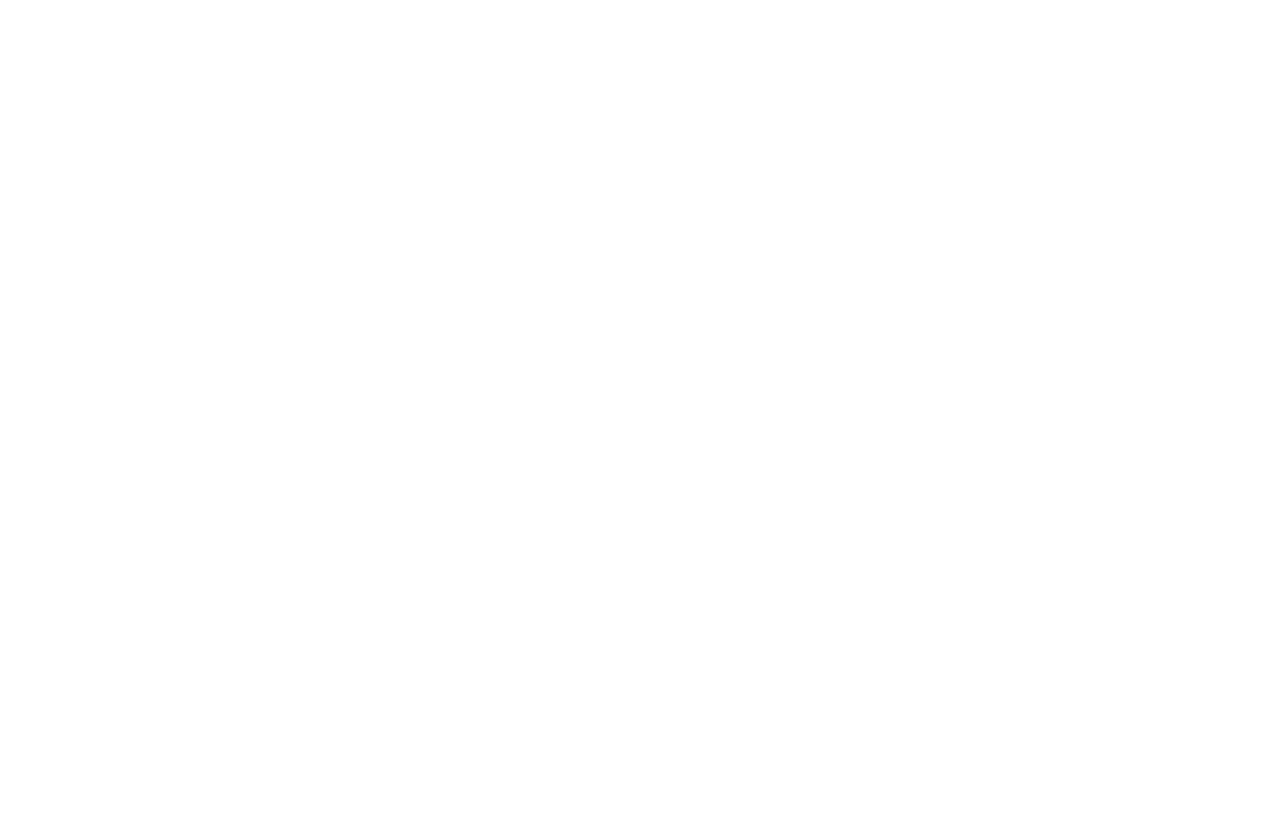
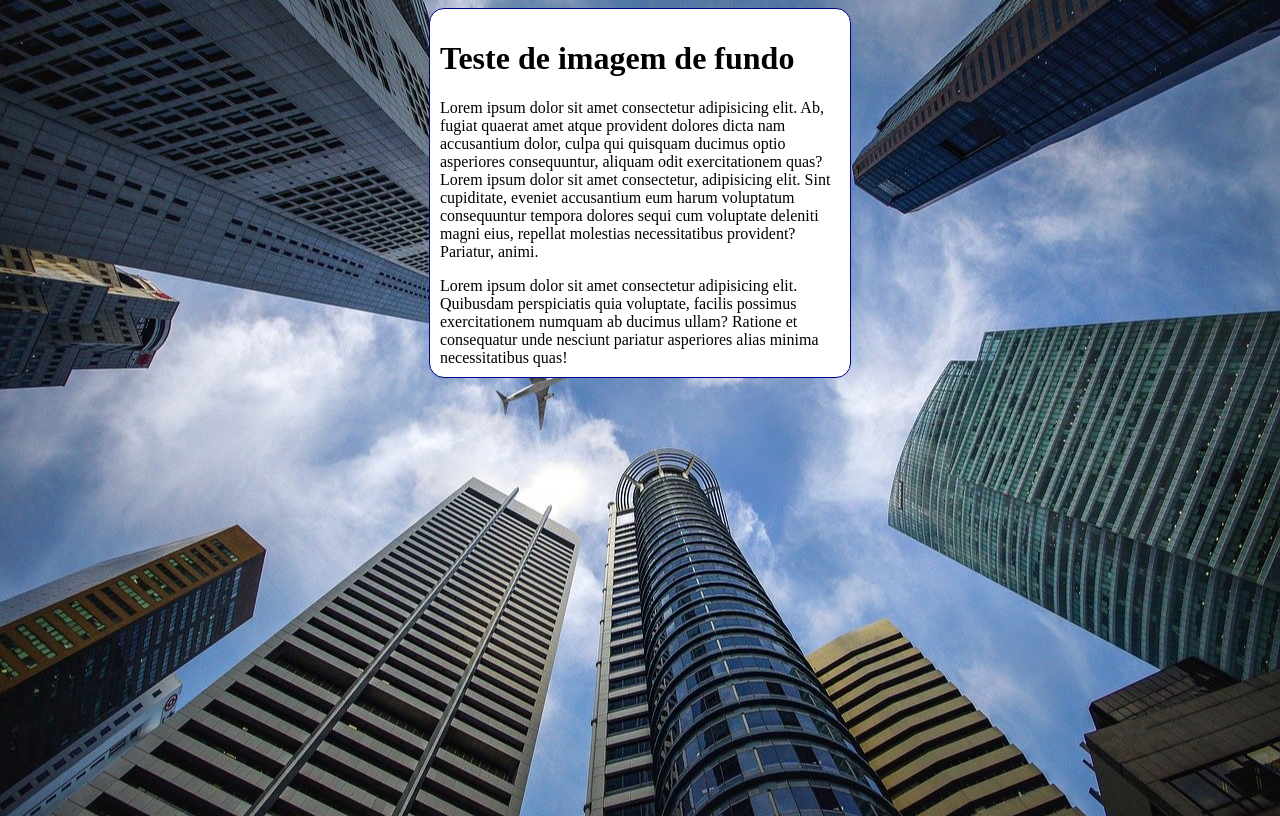
Before and after one commit to maxmesquitashima/curso-HTML-e-CSS, a plain HTML site: page ex022/fundo006.html in a window 1280 px wide. Drawn offline with Linux system fonts and the light colour scheme.

Commit message:
Update fundo006.html

```diff
--- a/ex022/fundo006.html
+++ b/ex022/fundo006.html
@@ -4,8 +4,33 @@
     <meta charset="UTF-8">
     <meta name="viewport" content="width=device-width, initial-scale=1.0">
     <title>Document</title>
+    <style>
+        body {
+           height: 100vh;
+           background-color: black;
+           background-image: url(imagens-cap19/wallpaper002.jpg) ;
+           background-position: center center;
+           background-repeat: no-repeat;
+           background-size: cover;/* contain, cover, auto */
+
+        }
+        main {
+            background-color: white;
+            width: 400px;
+            padding: 10px;
+            margin: auto;
+            border: 1px solid darkblue ;
+            border-radius: 15px;
+        }
+
+    </style>
 </head>
 <body>
+    <main>
+        <h1>Teste de imagem de fundo</h1>
+        <p>Lorem ipsum dolor sit amet consectetur adipisicing elit. Ab, fugiat quaerat amet atque provident dolores dicta nam accusantium dolor, culpa qui quisquam ducimus optio asperiores consequuntur, aliquam odit exercitationem quas?Lorem ipsum dolor sit amet consectetur, adipisicing elit. Sint cupiditate, eveniet accusantium eum harum voluptatum consequuntur tempora dolores sequi cum voluptate deleniti magni eius, repellat molestias necessitatibus provident? Pariatur, animi.</p>
+        Lorem ipsum dolor sit amet consectetur adipisicing elit. Quibusdam perspiciatis quia voluptate, facilis possimus exercitationem numquam ab ducimus ullam? Ratione et consequatur unde nesciunt pariatur asperiores alias minima necessitatibus quas!
+    </main>
 
 </body>
 </html>
```
